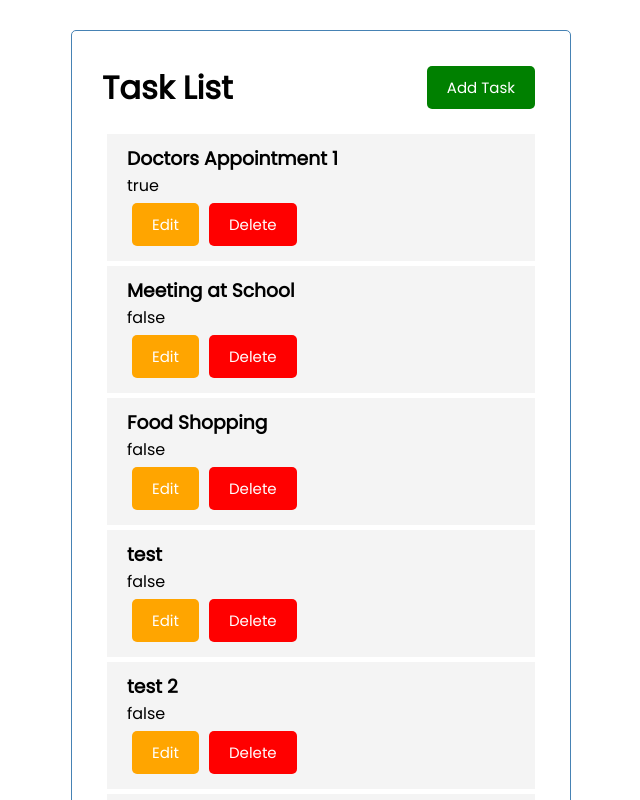
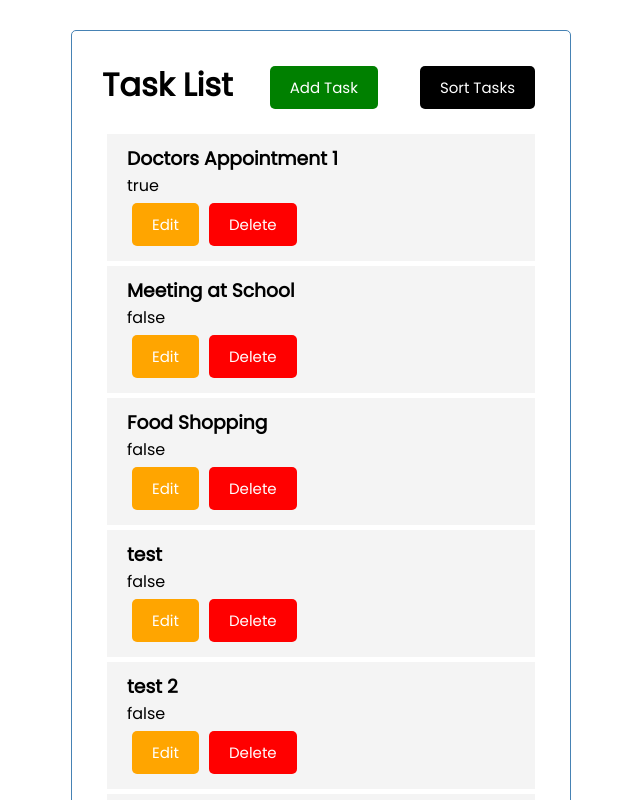
Before and after one commit to valeriyaterziyska/angular-task, an Angular app in the folder task-list/: page / in a window 1280 px wide. Shown: the top 800 px of the page, without its empty margins (319-959 px from the left). Built offline with nearby package versions, Linux system fonts and the light colour scheme; data requests are answered from the project's data file.

Commit message:
Add sorting and input fields

```diff
--- a/task-list/src/app/components/header/header.component.css
+++ b/task-list/src/app/components/header/header.component.css
@@ -1,6 +1,5 @@
-header {
+.heading {
     display: flex;
     justify-content: space-between;
-    align-items: center;
     margin-bottom: 20px;
   }
--- a/task-list/src/app/components/header/header.component.html
+++ b/task-list/src/app/components/header/header.component.html
@@ -1,8 +1,14 @@
 <header>
+  <div class="heading">
     <h1>{{ title }}</h1>
     <app-button
+      class="addTaskBtn"
       color="{{ showAddTask ? 'red' : 'green' }}"
       text="{{ showAddTask ? 'Close' : 'Add Task' }}"
       (btnClick)="addTask()"
     ></app-button>
+    <app-button text="Sort Tasks" (click)="sortTasks()" ></app-button>
+  </div>
+
+  <app-tasks> </app-tasks>
 </header>
--- a/task-list/src/app/components/header/header.component.ts
+++ b/task-list/src/app/components/header/header.component.ts
@@ -1,6 +1,10 @@
-import { Component } from '@angular/core';
+import { afterRender, Component, Injector, Input } from '@angular/core';
 import { UiService } from '../../services/ui.service';
-import { Subscription } from 'rxjs';
+import { Observable, Subscription, of } from 'rxjs';
+import { TaskService } from '../../services/task.service';
+import { Task } from 'src/app/Task';
+import { TasksComponent } from '../tasks/tasks.component';
+import { Route, Router } from '@angular/router';
 
 @Component({
   selector: 'app-header',
@@ -8,11 +12,20 @@ import { Subscription } from 'rxjs';
   styleUrls: ['./header.component.css'],
 })
 export class HeaderComponent {
+  @Input() task: Task;
+  @Input() tasks: Task[];
+
   title: string = 'Task List';
   showAddTask: boolean = false;
   subscription: Subscription;
 
-  constructor(private uiService: UiService) {
+  constructor(
+    private uiService: UiService,
+    private taskService: TaskService,
+    private router: Router
+  ) {
+    this.task = { title: '', completed: '' };
+    this.tasks = [];
     this.subscription = this.uiService
       .onToggle()
       .subscribe((value) => (this.showAddTask = value));
@@ -21,4 +34,11 @@ export class HeaderComponent {
   addTask() {
     this.uiService.toggleAddTask();
   }
+  sortTasks() {
+    this.taskService.getTasks().subscribe((tasks) => {
+      tasks.sort((a, b) => a.title.localeCompare(b.title));
+
+      console.log('sorted', tasks);
+    });
+  }
 }
```
Lines whose indentation alone changed are shown as unchanged.
